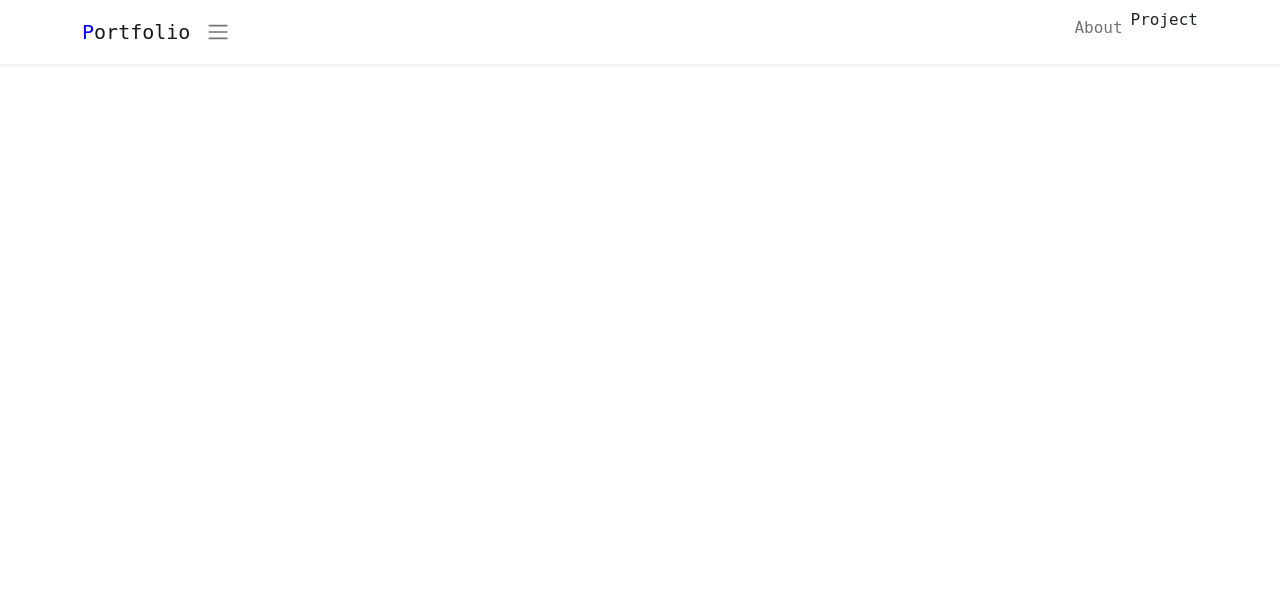
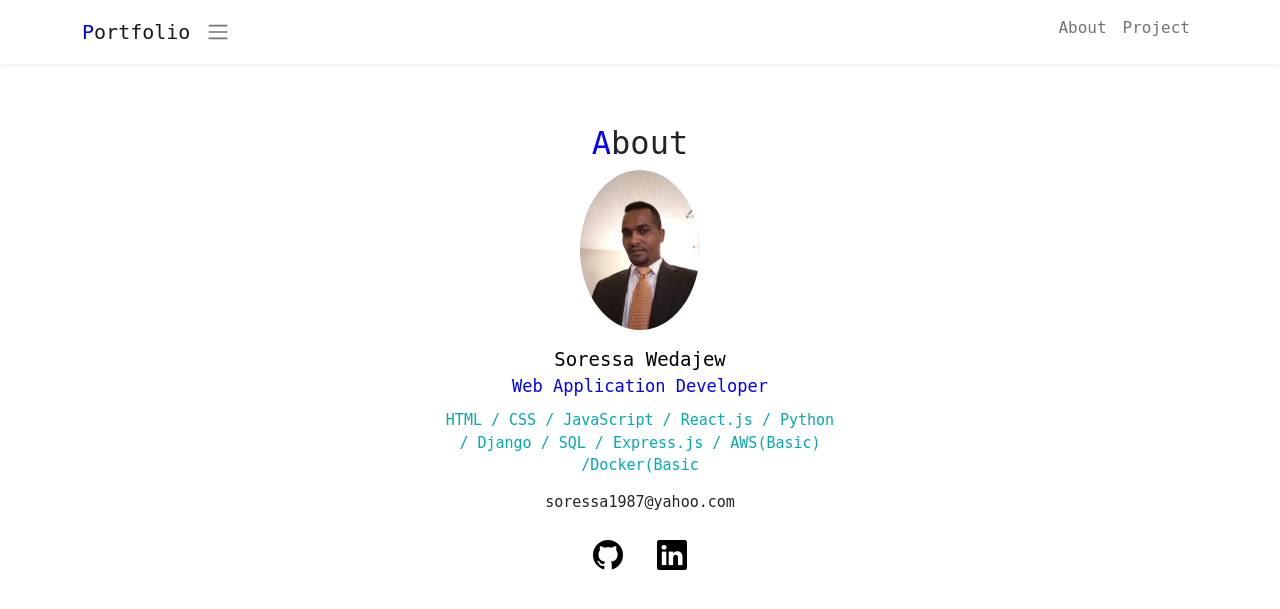
Before and after one commit to Soressa/portfolio_soressa, a PHP site: page / in a window 1280 px wide. Shown: the top 609 px of the page. Run offline with PHP 8.4, Linux system fonts and the light colour scheme; some libraries are stand-ins or nearby versions.

Commit message:
Added the about section also did some designing

```diff
--- a/index.html
+++ b/index.html
@@ -4,6 +4,7 @@
     <head>
         <meta charset="utf-8">
         <meta name="viewport" content="width=device-width, initial-scale=1">
+        <link rel="stylesheet" href="https://cdn.jsdelivr.net/npm/bootstrap-icons@1.4.1/font/bootstrap-icons.css">
         <link rel="icon" type="image/png" herf="img/techis-logo.png">
         <link href="https://cdn.jsdelivr.net/npm/bootstrap@5.0.0-beta3/dist/css/bootstrap.min.css" rel="stylesheet" integrity="sha384-eOJMYsd53ii+scO/bJGFsiCZc+5NDVN2yr8+0RDqr0Ql0h+rP48ckxlpbzKgwra6" crossorigin="anonymous">
         <link rel="stylesheet" href="style.css">
@@ -31,16 +32,26 @@
             <ul class="navbar-nav ms-auto mb-2">
               <li class="nav-item">
                  <a class="nav-link font-black" href="#about">About</a>
-                <li class="nav-item>"
-                  <a class="nav-link font-black" href="#project">Project</a>
+                <li class="nav-item">
+                  <a class="nav-link font-black"s href="#project">Project</a>
                 </li>
                 </ul>
-            </div>
           </div>
         </div>
       </nav>
 
-    <script src="https://cdn.jsdelivr.net/npm/bootstrap@5.0.0-beta3/dist/js/bootstrap.bundle.min.js" integrity="sha384-JEW9xMcG8R+pH31jmWH6WWP0WintQrMb4s7ZOdauHnUtxwoG2vI5DkLtS3qm9Ekf" crossorigin="anonymous"></script>
+      <div id="about">
+      <h2><span class="font-primary">A</span>bout</h2>
+      <img src="img/professional photo.jpg">
+      <div class="name">Soressa Wedajew</div>
+      <div class="vocation">Web Application Developer</div>
+      <div class="skills">HTML / CSS / JavaScript / React.js / Python / Django / SQL / Express.js / AWS(Basic) /Docker(Basic</div>
+      <div class="email">soressa1987@yahoo.com</div>
+      <div class="icons">
+        <a href="https://github.com/Soressa/portfolio_soressa" target="_blank"><i class="bi bi-github"></i></a>
+        <a href="https://www.linkedin.com/in/soressa-wedajew1987/" target="_blank"><i class="bi bi-linkedin ms-3"></i></a>
+      </div>
+ <script src="https://cdn.jsdelivr.net/npm/bootstrap@5.0.0-beta3/dist/js/bootstrap.bundle.min.js" integrity="sha384-JEW9xMcG8R+pH31jmWH6WWP0WintQrMb4s7ZOdauHnUtxwoG2vI5DkLtS3qm9Ekf" crossorigin="anonymous"></script>
 </bod>
 
-    </html>
+</html>
--- a/style.css
+++ b/style.css
@@ -16,3 +16,54 @@ body {
     font-size: 20px;
     font-weight: bold;
 }
+
+/***************
+
+ABOUT
+
+****************/
+
+#about {
+    margin: 60px auto;
+    max-width: 400px;
+    text-align: center;
+}
+
+#about img {
+    border-radius: 50%;
+    width: 120px;
+    margin-bottom: 15px;
+}
+
+#about .name {
+    font-size: 19px;
+    color: black;
+}
+
+#about .vocation {
+    font-size: 17px;
+    color: #0000ff;
+    margin-bottom: 10px;
+}
+
+#about .skills {
+    font-size: 15px;
+    color: #00ABAE;
+    margin-bottom: 10px;
+}
+
+#about .email {
+    margin-top: 14px;
+    font-size: 15px;
+
+}
+
+#about .icons {
+    margin-top: 20px;
+    font-size: 30px;
+
+}
+
+#about .icons a {
+    color: black;
+}
```
Also changed, not shown: img/professional photo.jpg (added).
